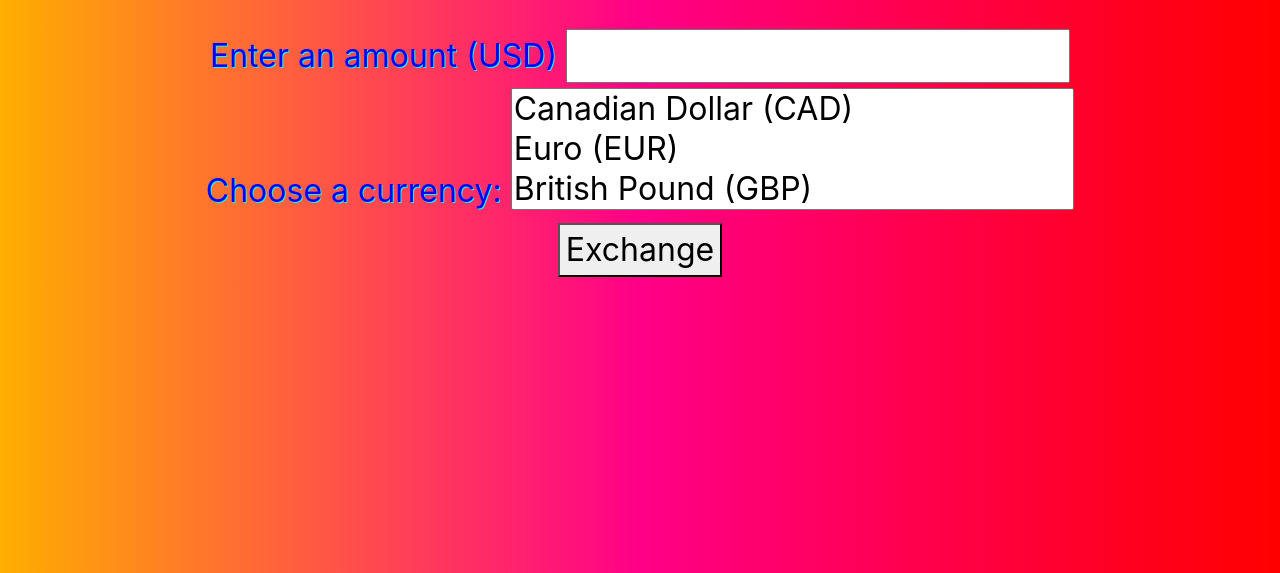
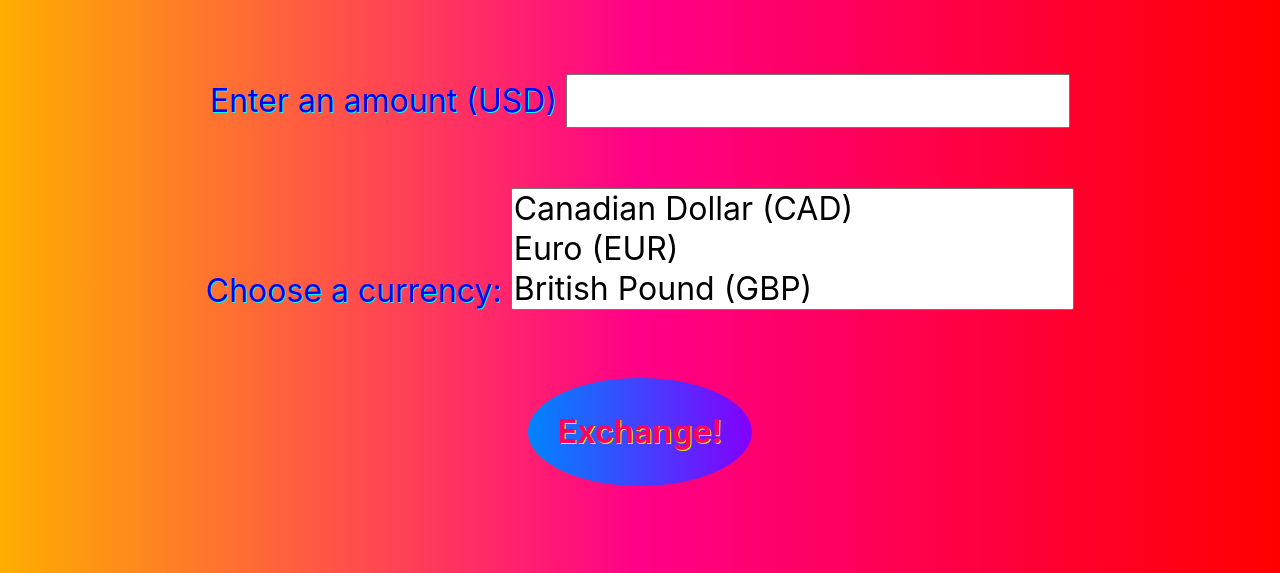
Before and after one commit to MaxwellMeyer/currency-exchange, a website built with webpack: page src/index.html in a window 1280 px wide. Shown: the part 227-800 px from the top of the page. Built offline with nearby package versions, Linux system fonts and the light colour scheme.

Commit message:
fun colors

```diff
--- a/src/css/styles.css
+++ b/src/css/styles.css
@@ -20,3 +20,33 @@ body {
   text-shadow: 1px 1px cyan;
   opacity: 0.5;
 }
+.inputDiv {
+  padding-top: 45px;
+}
+.forexDiv {
+  padding-top: 55px;
+}
+.btnDiv {
+  padding-top: 55px;
+}
+.results {
+  padding-top: 75px;
+}
+#sub {
+  border: none;
+  padding: 30px 30px;
+  border-radius: 50%;
+  background: linear-gradient(to right, rgb(0, 132, 255), rgb(132, 0, 255));
+  color: rgb(255, 0, 98);
+  font-weight: bolder;
+  text-shadow: 1px 1px rgb(251, 255, 0);
+}
+
+#sub:hover {
+  filter: invert(1);
+}
+
+#sub:active {
+  background: rgb(0, 0, 0);
+  color: yellowgreen;
+}
--- a/src/index.html
+++ b/src/index.html
@@ -156,7 +156,7 @@
                 <option value="SSP">South Sudanese Pound (SSP)</option>
                 <option value="STN">São Tomé and Príncipe Dobra (STN)</option>
                 <option value="SYP">Syrian Pound (SYP)</option>
-                <option value="SZL">swatini Lilangeni (SZL)</option>
+                <option value="SZL">Swatini Lilangeni (SZL)</option>
                 <option value="THB">Thai Baht (THB)</option>
                 <option value="TJS">Tajikistani Somoni (TJS)</option>
                 <option value="TMT">Turkmenistan Manat (TMT)</option>
@@ -185,7 +185,7 @@
             </div>
           </div>
           <div class="btnDiv">
-            <button id="sub" type="submit">Exchange</button>
+            <button id="sub" type="submit">Exchange!</button>
           </div>
         </form>
         <div class="results"></div>
--- a/src/main.js
+++ b/src/main.js
@@ -17,7 +17,7 @@ async function calcExchange(usd, forex) {
     } else if (typeof response === "string") {
       $(".results").html(`${response}`);
     } else {
-      $(".results").text(`$${usd} converts to ${rate} ${forex}`);
+      $(".results").text(`$${usd} converts to ${rate} ${forex}!`);
     }
   }
 }
```
